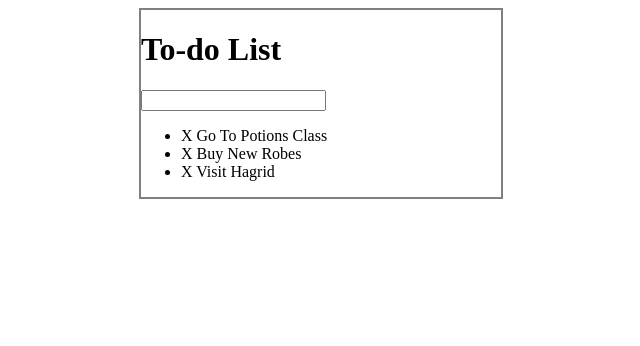
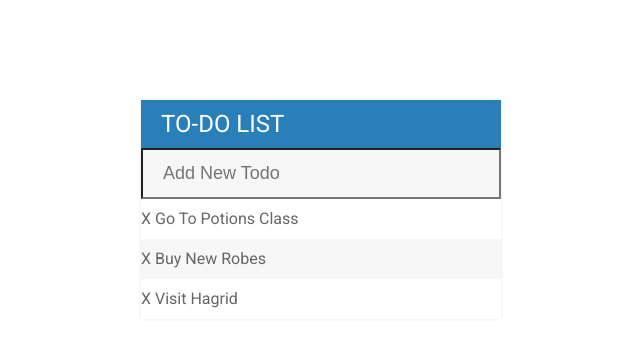
Before and after one commit to klmui/jQuery-Todo-App, a plain HTML site: page jQuery-Todo-App/index.html in a window 1280 px wide. Shown: the whole page, without its empty margins (319-959 px from the left). Drawn offline with Linux system fonts and the light colour scheme.

Commit message:
Update UI

```diff
--- a/jQuery-Todo-App/assets/css/todos.css
+++ b/jQuery-Todo-App/assets/css/todos.css
@@ -1,7 +1,55 @@
+h1 {
+    background: #2980b9;
+    color: white;
+    margin: 0;
+    padding: 10px 20px;
+    text-transform: uppercase;
+    font-size: 24px;
+    font-weight: normal;
+}
+
+ul {
+    list-style: none;
+    margin: 0;
+    padding: 0;
+}
+
+body {
+    font-family: roboto;
+}
+
+li {
+    background: #fff;
+    height: 40px;
+    line-height: 40px; /* Line now takes up the entire 40px */
+    color: #666;
+}
+
+/* Targets every other li */
+li:nth-child(2n) {
+    background: #f7f7f7;
+}
+
+input {
+    font-size: 18px;
+    color:  #2980b9;
+    background-color: #f7f7f7;
+    width: 100%;
+    padding: 13px 13px 13px 20px;
+    box-sizing: border-box;
+}
+
+input:focus {
+    background: #fff;
+    border: 3px solid #2980b9;
+    outline: none;
+}
+
 #container {
     width: 360px;
-    margin: 0 auto;
-    border: 2px solid grey;
+    margin: 100px auto;
+    background: #f7f7f7;
+    box-shadow: 0 0 3px rgba(0,0,0,0.1);
 }
 
 .completed {
--- a/jQuery-Todo-App/index.html
+++ b/jQuery-Todo-App/index.html
@@ -5,12 +5,13 @@
     <meta name="viewport" content="width=device-width, initial-scale=1.0">
     <title>Todo List</title>
     <link rel="stylesheet" type="text/css" href="assets/css/todos.css">
+    <link href="https://fonts.googleapis.com/css?family=Roboto:400,500,700&display=swap" rel="stylesheet">
     <script type="text/javascript" src="assets/js/lib/jquery-3.4.1.min.js"></script>
 </head>
 <body>
     <div id="container">
         <h1>To-do List</h1>
-        <input type="text">
+        <input type="text" placeholder="Add New Todo">
 
         <ul>
             <li><span>X</span> Go To Potions Class</li>
```
